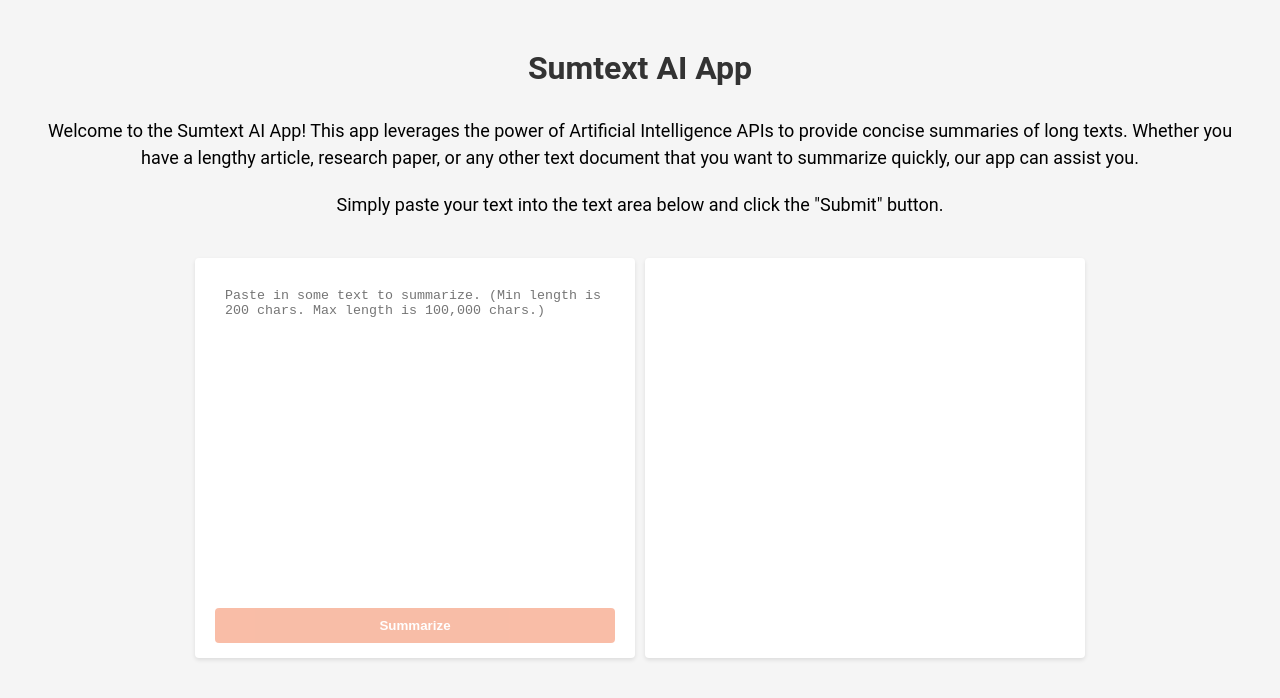
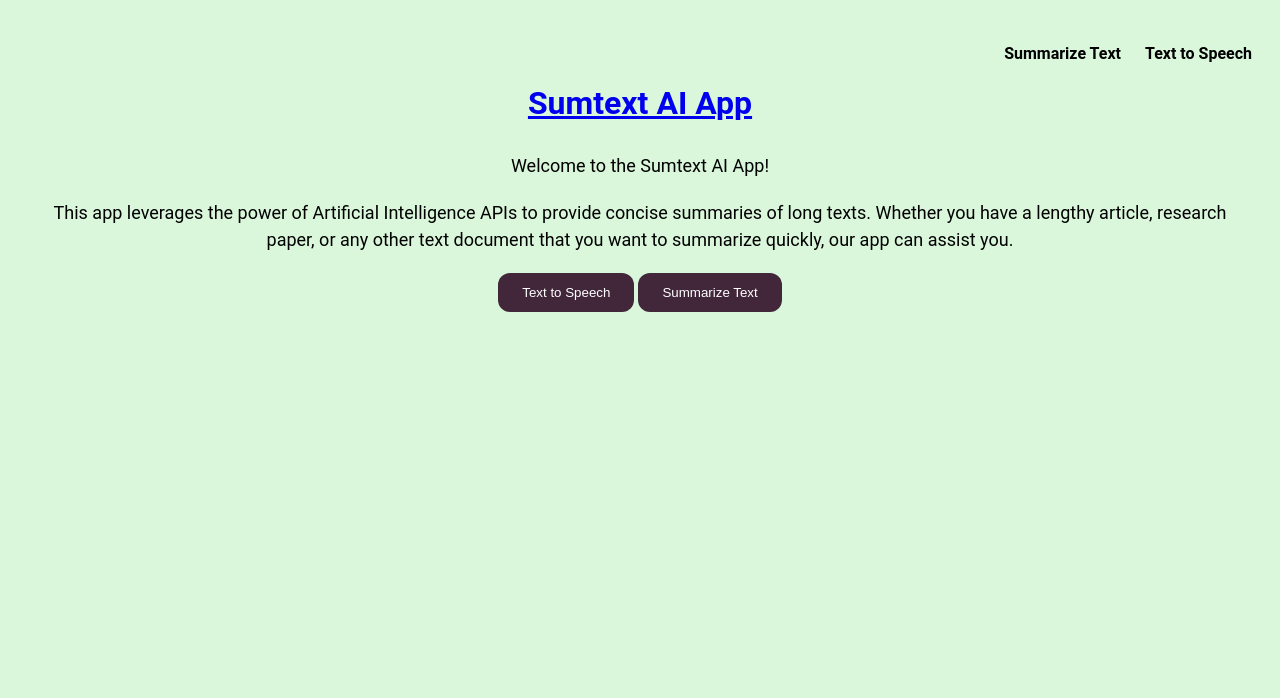
Before and after one commit to MuthoniMN/sumtext_ai, a website: page public/index.html in a window 1280 px wide. Drawn offline with Linux system fonts and the light colour scheme.

Commit message:
adding styling and separating files

```diff
--- a/public/index.html
+++ b/public/index.html
@@ -8,19 +8,26 @@
     <link rel="stylesheet" href="stylesheet.css">
   </head>
   <body>
-    <h1>Sumtext AI App</h1>
-    <p> Welcome to the Sumtext AI App! This app leverages the power of Artificial Intelligence APIs to provide concise summaries of long texts. Whether you have a lengthy article, research paper, or any other text document that you want to summarize quickly, our app can assist you. </p>
-    <p> Simply paste your text into the text area below and click the "Submit" button. </p>
-    <div class="container">
-      <div class="text-box">
-        <textarea id="text_to_summarize" name="text_to_summarize" placeholder="Paste in some text to summarize. (Min length is 200 chars. Max length is 100,000 chars.)" maxlength="100000"></textarea>
-        <button id="submit-button" class="submit-button" >
-          <span class="submit-button-text">Summarize</span>
-        </button>
-      </div>
-      <div class="text-box">
-      <textarea id="summary" name="summarized_text" placeholder="Summarized text will appear here"> </textarea>
-      </div>
+    <nav>
+      <ul>
+        <li>
+          <a href="summarize.html">Summarize Text</a>
+        </li>
+        <li>
+          <a href="tts.html">Text to Speech</a>
+        </li>
+      </ul>
+    </nav>
+    <h1>
+      <a href="/">
+        Sumtext AI App
+      </a>
+    </h1>
+    <p> Welcome to the Sumtext AI App!</p>
+    <p>This app leverages the power of Artificial Intelligence APIs to provide concise summaries of long texts. Whether you have a lengthy article, research paper, or any other text document that you want to summarize quickly, our app can assist you. </p>
+    <div>
+      <button><a href="tts.html">Text to Speech</a></button>
+      <button><a href="summarize.html">Summarize Text</a></button>
     </div>
     <script src="script.js"></script>
   </body>
--- a/public/stylesheet.css
+++ b/public/stylesheet.css
@@ -1,45 +1,37 @@
-.cta-section {
-  background-color: #f2f2f2;
-  padding: 40px;
+nav ul{
+  list-style: none;
+  display: flex;
+  justify-content: flex-end;
+  gap: 24px;
 }
 
-.cta-content {
-  justify-content: center;
-  display: flex;
-  flex-wrap: nowrap;
+nav>ul>li>a{
+  padding: 12px 24px
+  background: #70566D;
+  font-weight: bold;
+  color: black;
+  text-decoration: none;
+  transition: all ease-in-out .3s;
+}
+nav>ul>li>a:hover{
+  text-decoration: underline;
 }
 
-.cta-text {
-  flex-basis: 50%;
-  padding-right: 20px;
+button{
+  background: #42273B;
+  color: white;
+  border: none;
+  padding: 12px 24px;
+  border-radius: 12px;
+  transition: all ease-in-out .3s;
 }
-
-.cta-content h2 {
-  font-size: 25px;
-  color: #333;
-  margin-bottom: 10px;
+button>a{
+  color:white;
+  text-decoration: none;
 }
-
-.cta-content p {
-  font-size: 16px;
-  color: #666;
-  padding-bottom: 10px;
-}
-
-.cta-button {
-  padding: 10px 20px;
-  border: 1px solid #A6A6A6;
-  width: 300px;
-  max-height: 40px;
-  color: #333;
+button:hover{
+  background: #70566D;
   font-weight: bold;
-  text-decoration: none;
-  border-radius: 4px;
-  transition: background-color 0.3s ease;
-}
-
-.cta-button:hover {
-  border-color: #333333;
 }
 
 img {
@@ -49,7 +41,7 @@ img {
 
 body {
   font-family: 'Roboto', sans-serif;
-  background-color: #f5f5f5;
+  background-color: #DAF7DC;
   padding: 20px;
   text-align: center
 }
@@ -57,7 +49,7 @@ body {
 h1 {
   text-align: center;
   font-weight: bold;
-  color: #333;
+  color: #42273B;
   margin-bottom: 30px;
   font-size: 32px;
 }
```
Also changed, not shown: public/summarize.html (added, +41 -0 lines), public/tts.html (added, +41 -0 lines).
